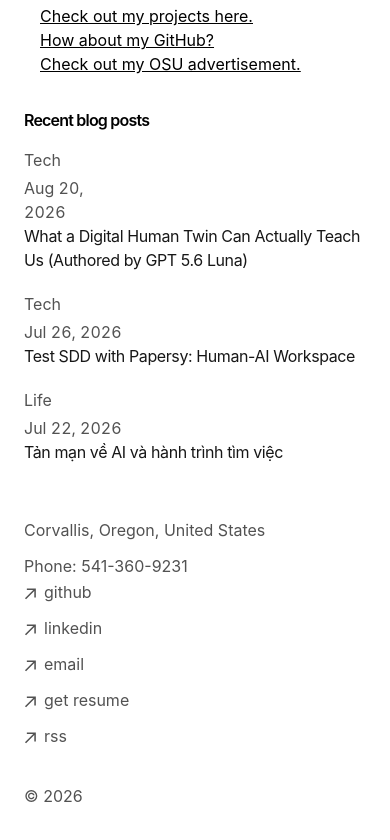
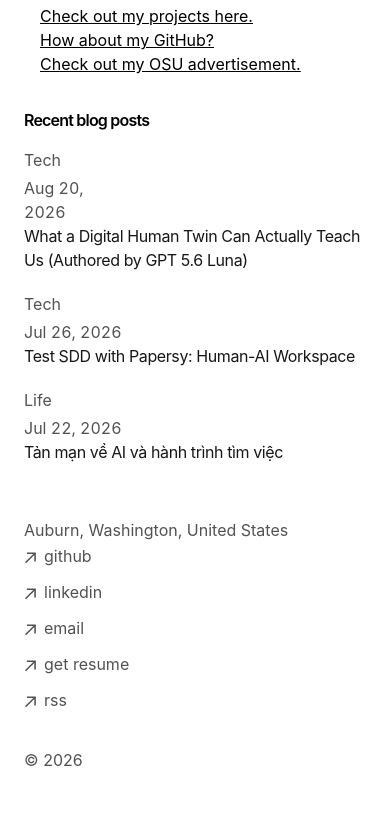
Before and after one commit to bachsofttrick/bachsofttrick.github.io, a Next.js app: page / in a window 390 px wide. Shown: the part 1018-1858 px from the top of the page. Built offline with nearby package versions, Linux system fonts and the light colour scheme.

Commit message:
remove phone number

```diff
--- a/app/components/footer.tsx
+++ b/app/components/footer.tsx
@@ -47,7 +47,6 @@ export default function Footer() {
     <footer className="mb-16">
       <ul className="font-sm mt-8 flex flex-col space-x-0 space-y-2 text-neutral-600 md:flex-row md:space-x-4 md:space-y-0">
         <FooterPart title={contactInfo.address} noArrow />
-        <FooterPart title={`Phone: ${contactInfo.phone}`} noArrow />
       </ul>
       <ul className="font-sm flex flex-col space-x-0 space-y-2 text-neutral-600 md:flex-row md:space-x-4 md:space-y-0">
         <FooterPart href={contactInfo.github} title={"github"} />
--- a/config.json
+++ b/config.json
@@ -1,7 +1,6 @@
 {
     "contactInfo": {
-        "address": "Corvallis, Oregon, United States",
-        "phone": "541-360-9231",
+        "address": "Auburn, Washington, United States",
         "github": "https://github.com/bachsofttrick/",
         "linkedin": "https://linkedin.com/in/brphan/",
         "email": "xuanbach1307@gmail.com",
```
